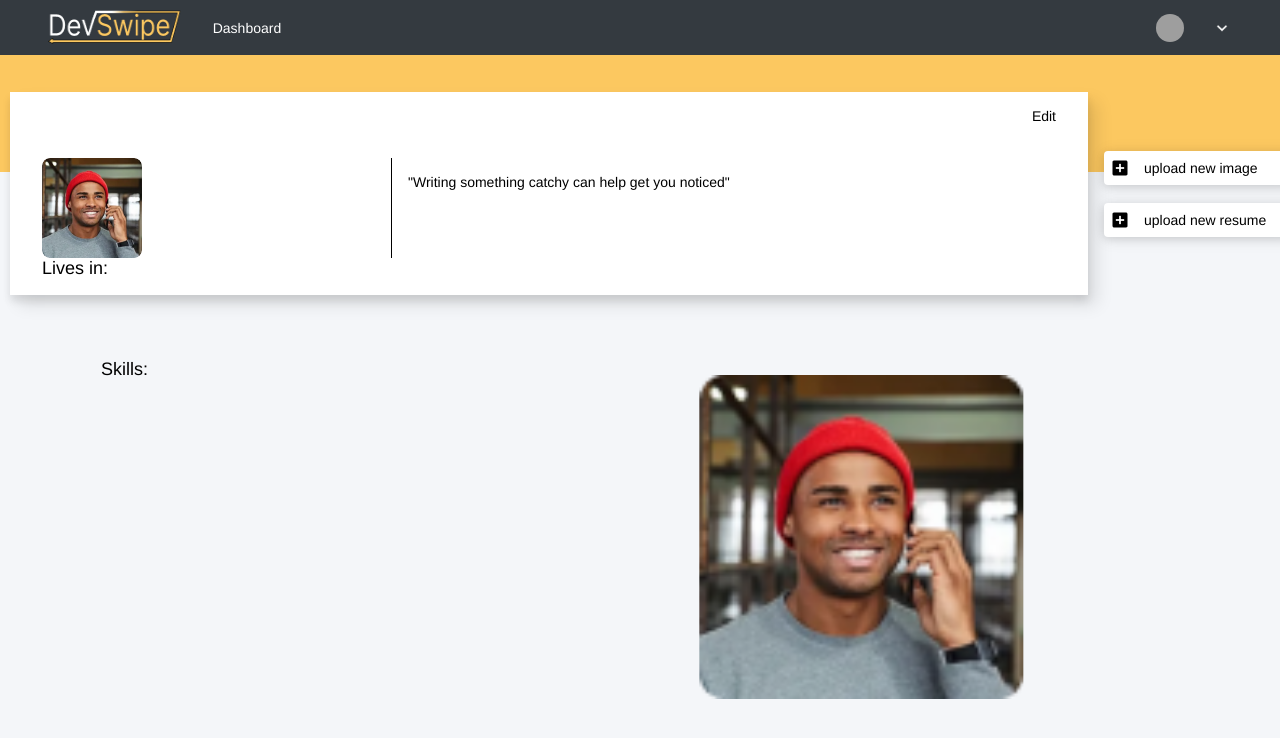
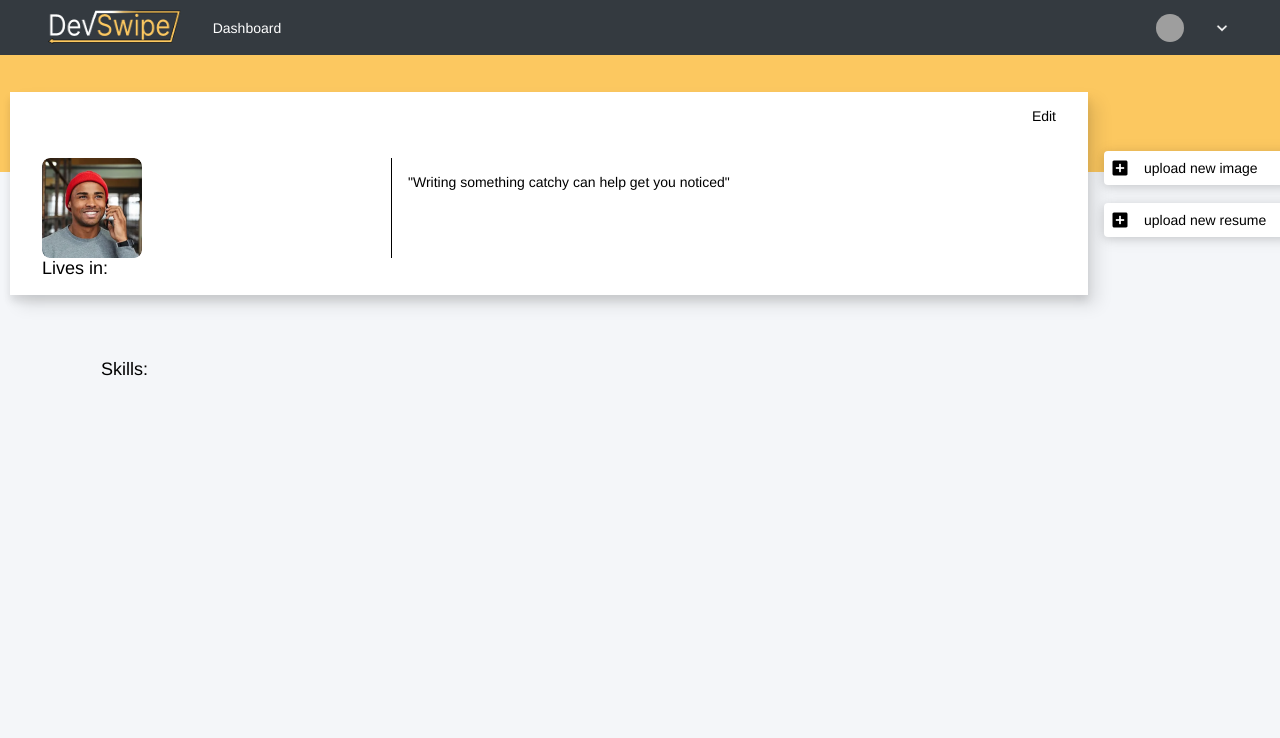
Before and after one commit to Majed-Habli/DevVibe, a React (Create React App) app in the folder Front-End-Website/dev-swipe-web/: page /dashboard/profile in a window 1280 px wide. Shown: the top 738 px of the page. Built offline with nearby package versions, Linux system fonts and the light colour scheme; grey boxes are pictures that could not be loaded.

Commit message:
Client-Web <> Updated carousel component.

```diff
--- a/Front-End-Website/dev-swipe-web/src/components/carousel/carousel.jsx
+++ b/Front-End-Website/dev-swipe-web/src/components/carousel/carousel.jsx
@@ -11,7 +11,7 @@ import './carousel.css';
 // import required modules
 import { Navigation, Pagination, EffectCoverflow } from 'swiper/modules';
 
-const CarouselComp = () => {
+const CarouselComp = ({value}) => {
 
     const openImage = () =>{
         console.log('hi')
@@ -61,11 +61,11 @@ const CarouselComp = () => {
         modules={[Pagination, Navigation]}
         className="mySwiper"
       >
-        {/* loop on images here */}
-        <SwiperSlide onClick={openImage}>
-            <img src="/Profileimage.png" alt="" />
-        </SwiperSlide>
-
+        {value.map((val)=>(
+            <SwiperSlide key={val.id} onClick={openImage}>
+                <img src={`${val.image_url}`} alt="user images" />
+            </SwiperSlide>
+        ))}
 
         {/* <div className='slider-controler'>
             <div className='swiper-button-prev slider-arrow'>
--- a/Front-End-Website/dev-swipe-web/src/pages/profile/profile.jsx
+++ b/Front-End-Website/dev-swipe-web/src/pages/profile/profile.jsx
@@ -11,6 +11,7 @@ const Profile = () =>{
     const [error, setError] = useState('');
     const [skills, setSkills] = useState([]);
     const [user, setUser] = useState([]);
+    const [images, setImages] = useState([]);
 
     const getSkills = async () =>{
         const token = localStorageAction("token");
@@ -80,8 +81,43 @@ const Profile = () =>{
           }
     }
 
+    const getImages = async () =>{
+        const token = localStorageAction("token");
+        const userId = localStorageAction("user_id");
+
+        try {
+            if(!token){
+                setError('there is nothing to show here');
+                console.log(error);
+            }else{
+
+                const response = await sendRequest({
+                    route: `/user/developer/retrieve_user_images/${userId}`,
+                    method: requestMethods.GET,
+                });
+                const data = response;
+                console.log("these are my images", response)
+                const token = " ";
+
+                if(data.status == 'success'){
+                    const obj = data.data;
+                    console.log("her is the onj",obj)
+                    setImages(obj);
+
+                }else{
+                    setError("failed to get user data!");
+                    console.log(error);
+                }
+            }
+
+          } catch (error) {
+            console.error("failed to get user:", error);
+          }
+    }
+
     useEffect(()=>{
         getSkills();
+        getImages();
         getUser();
     },[]);
 
@@ -111,7 +147,7 @@ const Profile = () =>{
                         </div>
                     </div>
                     <div className={styles.right_container}>
-                        <CarouselComp/>
+                        <CarouselComp value={images}/>
                     </div>
                 </div>
             </div>
```
